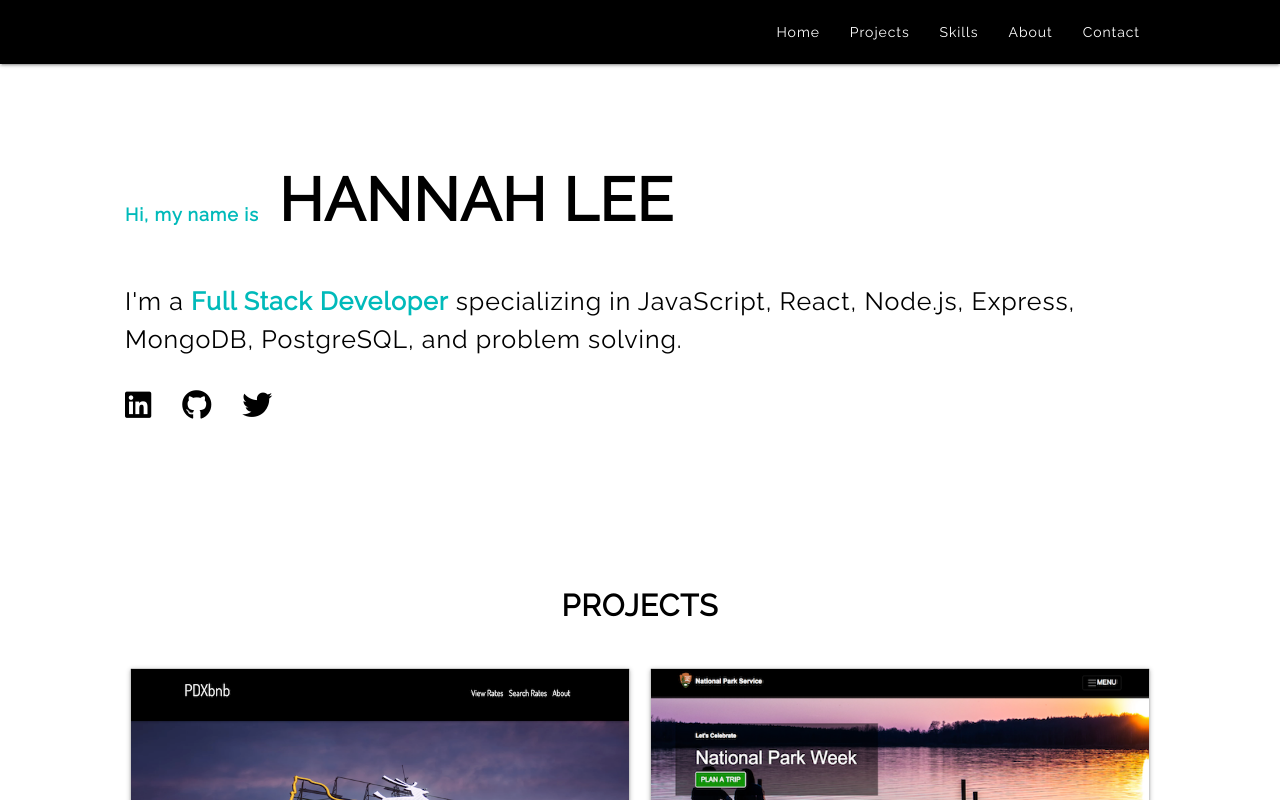
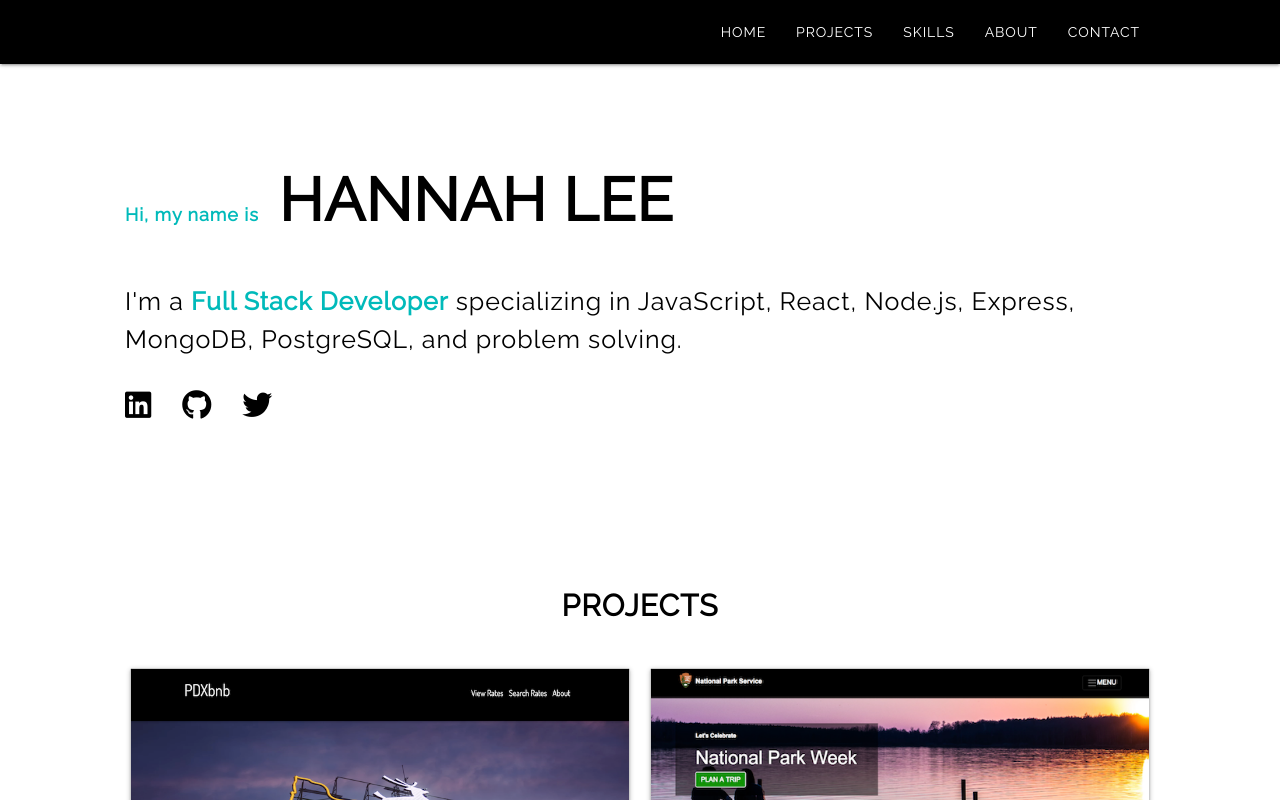
Before and after one commit to RunHannah/react-portfolio, a React (Create React App) app: page / in a window 1280 px wide. Shown: the top 800 px of the page. Built offline with nearby package versions, Linux system fonts and the light colour scheme.

Commit message:
update nav scroll

```diff
--- a/src/components/contact.jsx
+++ b/src/components/contact.jsx
@@ -3,10 +3,10 @@ import React, { Component } from 'react';
 class Contact extends Component {
   render() {
     return (
-      <div className="contact">
-        <div className="row">
-          <div className="col s12 m12 l7 about-div">
-            <h2 className="about">ABOUT</h2>
+      <div id='about' className='contact'>
+        <div className='row'>
+          <div className='col s12 m12 l7 about-div'>
+            <h2 className='about'>ABOUT</h2>
             <hr />
             <p>
               Curiosity and the ability to work on interesting ideas and
@@ -18,29 +18,29 @@ class Contact extends Component {
               attention to detail, and excited to join a collaborative team.
             </p>
 
-            <div className="row">
-              <div className="col s12 m10 l10">
+            <div className='row'>
+              <div className='col s12 m10 l10'>
                 <p>EDUCATION</p>
 
                 <p>
-                  <i className="fas fa-chevron-right" />
+                  <i className='fas fa-chevron-right' />
                   Epicodus, Software Development Certificate
                 </p>
                 <p>
-                  <i className="fas fa-chevron-right" />
+                  <i className='fas fa-chevron-right' />
                   The George Washington University
                   <br /> M.A. Public Administration, Budget and Public Finance
                 </p>
                 <p>
-                  <i className="fas fa-chevron-right" />
+                  <i className='fas fa-chevron-right' />
                   University of California, Santa Barbara
                   <br />
                   B.A. Political Science, International Relations
                 </p>
               </div>
             </div>
-            <div className="row">
-              <div className="col s12 m9">
+            <div className='row'>
+              <div className='col s12 m9'>
                 <p>INTERESTS</p>
                 <p>
                   In my free time I enjoy volunteering, running, playing tennis,
@@ -53,16 +53,16 @@ class Contact extends Component {
             </div>
           </div>
 
-          <div className="col s12 m12 l5 contact-div">
-            <h2 className="contact-me">CONTACT ME</h2>
+          <div id='contact' className='col s12 m12 l5 contact-div'>
+            <h2 className='contact-me'>CONTACT ME</h2>
             <hr />
-            <div className="col s12 m12 l12 contact-list">
+            <div className='col s12 m12 l12 contact-list'>
               <p>
-                <i className="fab fa-linkedin" aria-hidden="true" />
+                <i className='fab fa-linkedin' aria-hidden='true' />
                 https://linkedin.com/in/hannahlee1
               </p>
               <p>
-                <i className="far fa-envelope" aria-hidden="true" />
+                <i className='far fa-envelope' aria-hidden='true' />
                 leexhannah@gmail.com
               </p>
             </div>
--- a/src/components/landing-page.jsx
+++ b/src/components/landing-page.jsx
@@ -3,42 +3,42 @@ import React, { Component } from 'react';
 class LandingPage extends Component {
   render() {
     return (
-      <div className="top-container">
-        <div className="landing-grid">
-          <span className="name">
+      <div id='home' className='top-container'>
+        <div className='landing-grid'>
+          <span className='name'>
             <p>Hi, my name is </p>
-            <h1 className="landing-intro">HANNAH LEE</h1>
+            <h1 className='landing-intro'>HANNAH LEE</h1>
           </span>
-          <p className="landing-intro-text">
-            I'm a <span className="role">Full Stack Developer</span>{' '}
+          <p className='landing-intro-text'>
+            I'm a <span className='role'>Full Stack Developer</span>{' '}
             specializing in JavaScript, React, Node.js, Express, MongoDB,
             PostgreSQL, and problem solving.
           </p>
           {/* LinkedIn */}
           <a
-            href="https://linkedin.com/in/hannahlee1"
-            rel="noopener noreferrer"
-            target="_blank"
+            href='https://linkedin.com/in/hannahlee1'
+            rel='noopener noreferrer'
+            target='_blank'
           >
-            <i className="fab fa-linkedin" aria-hidden="true" />
+            <i className='fab fa-linkedin' aria-hidden='true' />
           </a>
 
           {/* Github */}
           <a
-            href="https://github.com/runhannah"
-            rel="noopener noreferrer"
-            target="_blank"
+            href='https://github.com/runhannah'
+            rel='noopener noreferrer'
+            target='_blank'
           >
-            <i className="fab fa-github" aria-hidden="true" />
+            <i className='fab fa-github' aria-hidden='true' />
           </a>
 
           {/* Twitter */}
           <a
-            href="https://twitter.com/tweetbyhannah"
-            rel="noopener noreferrer"
-            target="_blank"
+            href='https://twitter.com/tweetbyhannah'
+            rel='noopener noreferrer'
+            target='_blank'
           >
-            <i className="fab fa-twitter" aria-hidden="true" />
+            <i className='fab fa-twitter' aria-hidden='true' />
           </a>
         </div>
       </div>
--- a/src/components/navbar.jsx
+++ b/src/components/navbar.jsx
@@ -2,47 +2,25 @@ import React, { Component } from 'react';
 
 class NavBar extends Component {
   state = {
-    navNames: ['Home', 'Projects', 'Skills', 'About', 'Contact']
+    navNames: ['home', 'projects', 'skills', 'about', 'contact'],
   };
 
-  handleScroll(event) {
-    if (event === 'Home') {
-      window.scroll({
-        top: 0,
-        behavior: 'smooth'
-      });
-    } else if (event === 'Projects') {
-      document.querySelector('.project-title').scrollIntoView({
-        behavior: 'smooth',
-        block: 'start'
-      });
-    } else if (event === 'Skills') {
-      document.querySelector('.skills').scrollIntoView({
-        behavior: 'smooth',
-        inline: 'start'
-      });
-    } else if (event === 'About') {
-      document.querySelector('.about').scrollIntoView({
-        behavior: 'smooth',
-        inline: 'start'
-      });
-    } else if (event === 'Contact') {
-      document.querySelector('.contact-div').scrollIntoView({
-        behavior: 'smooth',
-        inline: 'start'
-      });
-    }
+  handleScroll(name) {
+    document.getElementById(name).scrollIntoView({
+      behavior: 'smooth',
+      block: 'start',
+    });
   }
 
   render() {
     const { navNames } = this.state;
     return (
-      <nav className="navbar">
+      <nav className='navbar'>
         <ul>
           {navNames.map((name, index) => (
             <li key={index}>
-              <a className="nav-text" onClick={e => this.handleScroll(name)}>
-                {name}
+              <a className='nav-text' onClick={() => this.handleScroll(name)}>
+                {name.toUpperCase()}
               </a>
             </li>
           ))}
--- a/src/components/projects.jsx
+++ b/src/components/projects.jsx
@@ -3,29 +3,37 @@ import ProjectsData from '../assets/data/projects_data';
 
 class Projects extends Component {
   state = {
-    projects: ProjectsData
+    projects: ProjectsData,
   };
 
   render() {
     const projects = this.state.projects;
 
     return (
-      <div className="projects">
-        <p className="project-title">PROJECTS</p>
+      <div id='projects' className='projects'>
+        <p className='project-title'>PROJECTS</p>
 
-        <article className="cards">
+        <article className='cards'>
           {projects.map((project, index) => (
-            <div className="card" key={index}>
-              <img src={project.img} alt="project" />
-              <div className="text">
-                <p className="card-title">{project.name}</p>
-                <p className="project-info">{project.info}</p>
+            <div className='card' key={index}>
+              <img src={project.img} alt='project' />
+              <div className='text'>
+                <p className='card-title'>{project.name}</p>
+                <p className='project-info'>{project.info}</p>
               </div>
-              <span className="links">
-                <a href={project.githubLink} target="_blank">
+              <span className='links'>
+                <a
+                  href={project.githubLink}
+                  target='_blank'
+                  rel='noopener noreferrer'
+                >
                   GITHUB
                 </a>
-                <a href={project.liveLink} target="_blank">
+                <a
+                  href={project.liveLink}
+                  target='_blank'
+                  rel='noopener noreferrer'
+                >
                   DEMO
                 </a>
               </span>
--- a/src/components/skills.jsx
+++ b/src/components/skills.jsx
@@ -15,25 +15,25 @@ import gitLogo from '../assets/images/skills/git-logo.png';
 class Skills extends Component {
   render() {
     return (
-      <div className="skills container">
-        <p className="tech-skills">TECHNICAL SKILLS</p>
-        <div className="row wrapper tech-images">
+      <div id='skills' className='skills container'>
+        <p className='tech-skills'>TECHNICAL SKILLS</p>
+        <div className='row wrapper tech-images'>
           <img
-            className="col s12 m12 l12"
+            className='col s12 m12 l12'
             src={javascriptLogo}
-            alt="Javascript"
+            alt='Javascript'
           />
-          <img className="col s12 m12 l12" src={reactLogo} alt="React" />
-          <img className="col s12 m12 l12" src={nodejsLogo} alt="Nodejs" />
-          <img className="col s12 m12 l12" src={expressLogo} alt="Express" />
-          <img className="col s12 m12 l12" src={mongodbLogo} alt="MongoDB" />
-          <img className="col s12 m12 l12" src={postgresLogo} alt="postgres" />
-          <img className="col s12 m12 l12" src={apiLogo} alt="API" />
-          <img className="col s12 m12 l12" src={postmanLogo} alt="postman" />
-          <img className="col s12 m12 l12" src={rubyLogo} alt="ruby" />
-          <img className="col s12 m12 l12" src={cssHtmlLogo} alt="HTML" />
-          <img className="col s12 m12 l12" src={vscodeLogo} alt="vscode" />
-          <img className="col s12 m12 l12" src={gitLogo} alt="git" />
+          <img className='col s12 m12 l12' src={reactLogo} alt='React' />
+          <img className='col s12 m12 l12' src={nodejsLogo} alt='Nodejs' />
+          <img className='col s12 m12 l12' src={expressLogo} alt='Express' />
+          <img className='col s12 m12 l12' src={mongodbLogo} alt='MongoDB' />
+          <img className='col s12 m12 l12' src={postgresLogo} alt='postgres' />
+          <img className='col s12 m12 l12' src={apiLogo} alt='API' />
+          <img className='col s12 m12 l12' src={postmanLogo} alt='postman' />
+          <img className='col s12 m12 l12' src={rubyLogo} alt='ruby' />
+          <img className='col s12 m12 l12' src={cssHtmlLogo} alt='HTML' />
+          <img className='col s12 m12 l12' src={vscodeLogo} alt='vscode' />
+          <img className='col s12 m12 l12' src={gitLogo} alt='git' />
         </div>
       </div>
     );
```
Also changed, not shown: package.json (+13 -1 lines).
